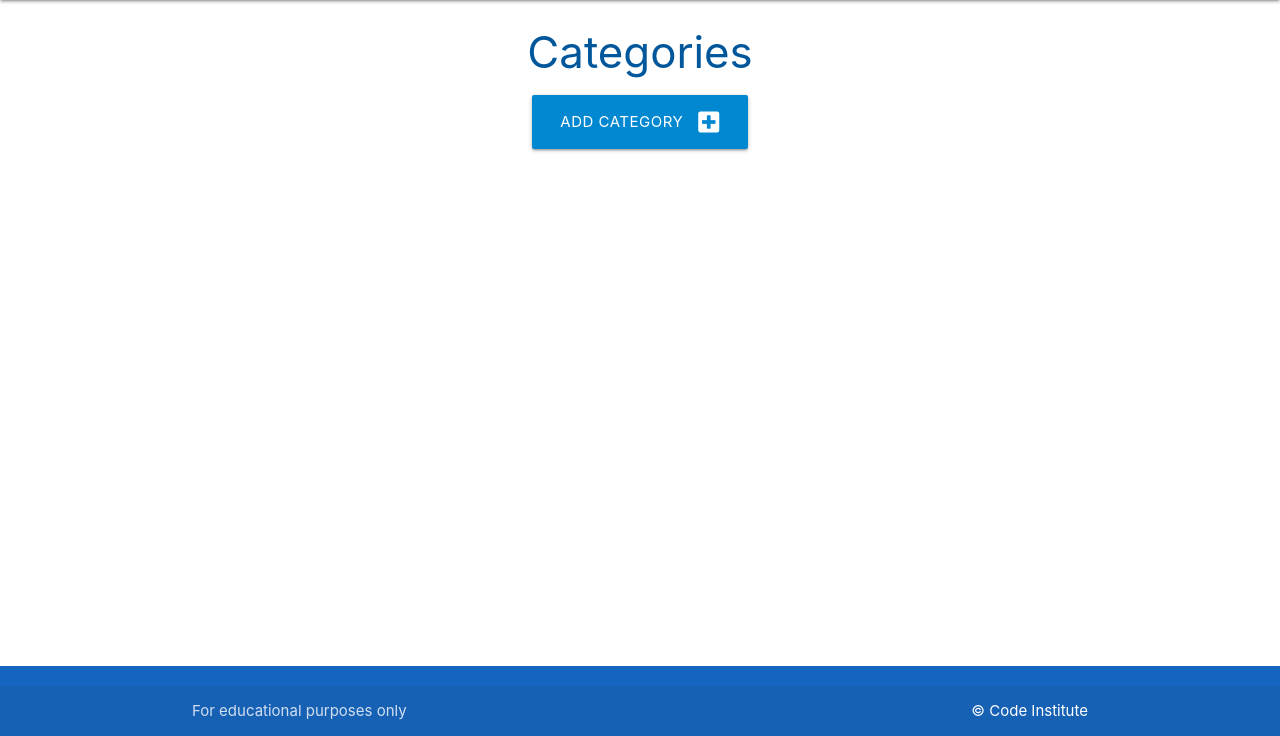
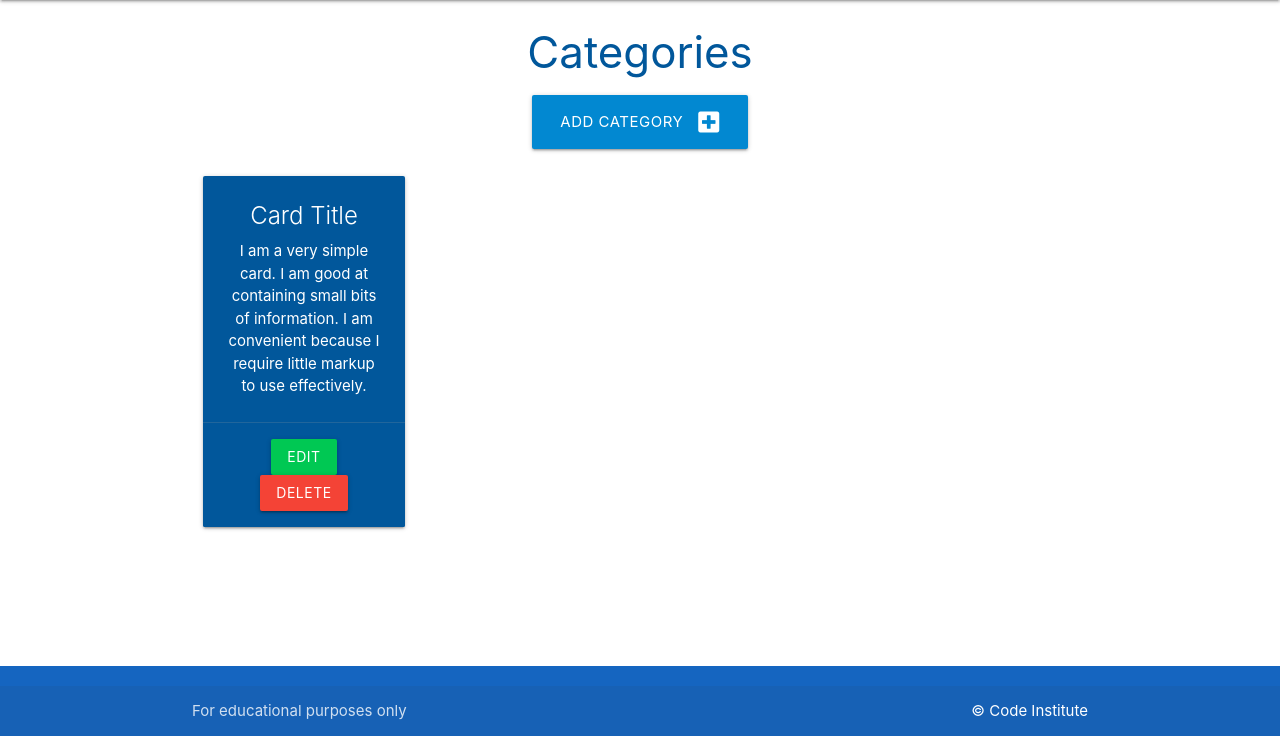
Before and after one commit to TinaGrigorova/flask-sqlachemy-task-manager, a Flask app: page /categories in a window 1280 px wide. Shown: the part 64-800 px from the top of the page. Run offline with Flask 3, Linux system fonts and the light colour scheme.

Commit message:
add cards veiw to categories :

```diff
--- a/taskmanager/templates/categories.html
+++ b/taskmanager/templates/categories.html
@@ -11,4 +11,21 @@
     </div>
 </div>
 
+
+<div class="row">
+   <div class="col s12 m6 l3">
+      <div class="card light-blue darken-4 center-align">
+        <div class="card-content white-text">
+          <span class="card-title">Card Title</span>
+          <p>I am a very simple card. I am good at containing small bits of information.
+          I am convenient because I require little markup to use effectively.</p>
+        </div>
+        <div class="card-action">
+          <a href="#" class="btn green accent-4">Edit</a>
+          <a href="#" class="btn red">Delete</a>
+        </div>
+      </div>
+    </div>
+  </div>
+
 {% endblock %}
```
